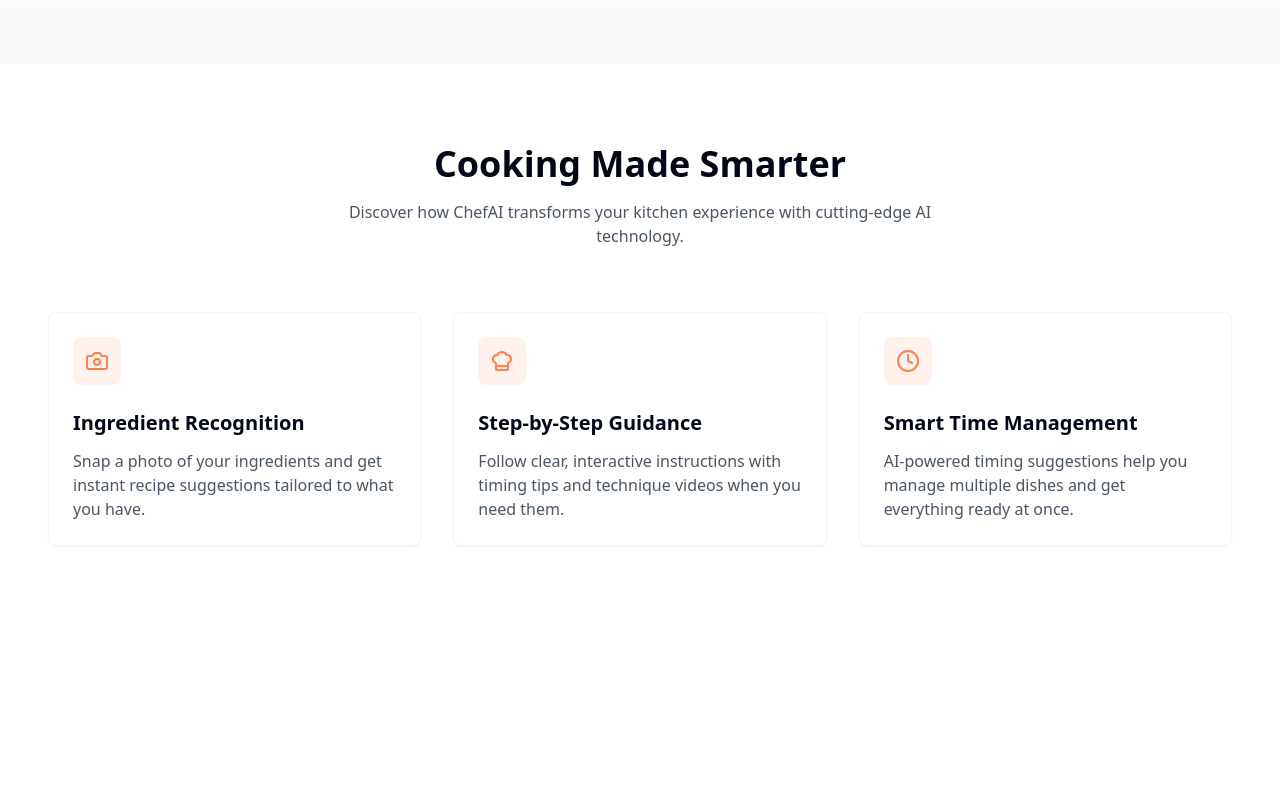
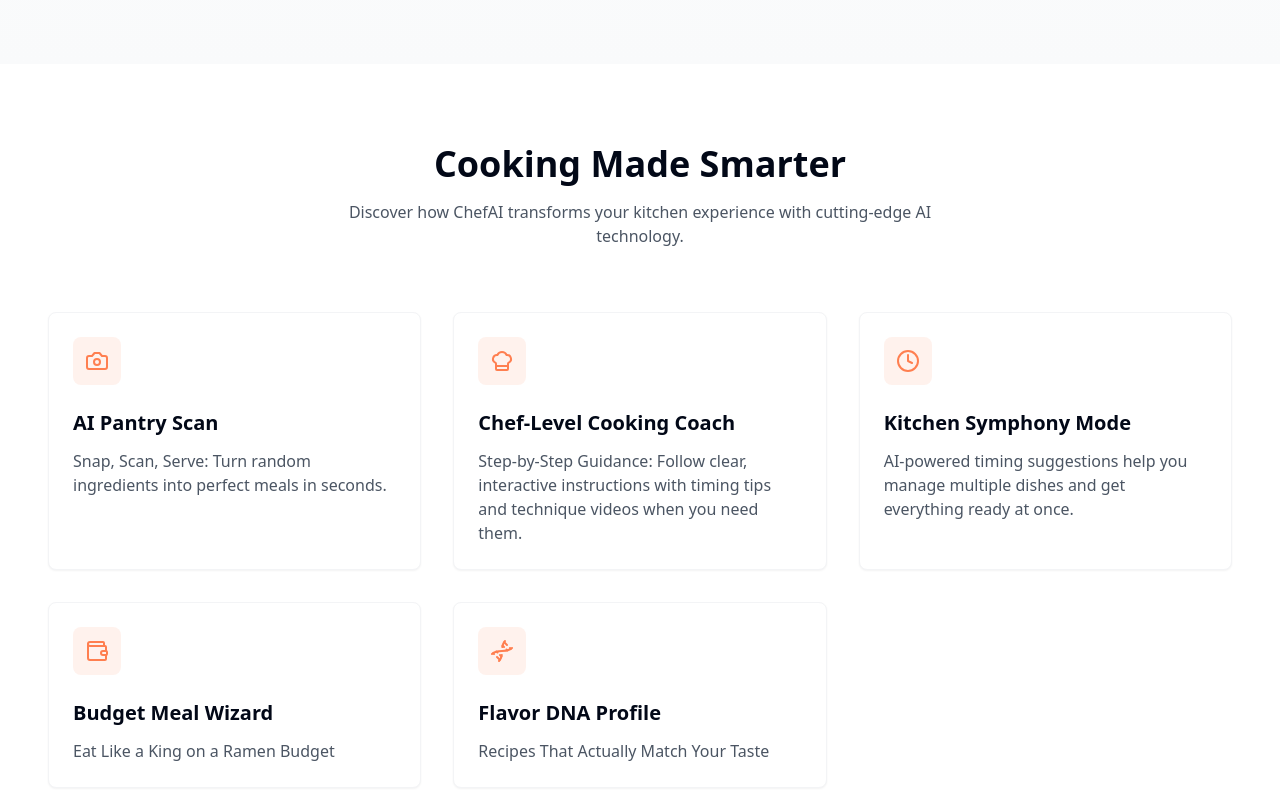
Before and after one commit to luizbastos08/chefai-gourmet-guide, a React (Vite) app: page / in a window 1280 px wide. Shown: the part 656-1456 px from the top of the page. Before the commit the page ends 1282 px from the top, so only its background shows below. Built offline with nearby package versions, Linux system fonts and the light colour scheme.

Commit message:
Update Features Section
Updated feature names and descriptions in the Features section. Added two new features: "AI Pantry Scan" and "Flavor DNA Profile".  Also added "Budget Meal Wizard" feature.

```diff
--- a/src/components/Features.tsx
+++ b/src/components/Features.tsx
@@ -1,23 +1,33 @@
 
 import React from 'react';
-import { Camera, Clock, ChefHat } from 'lucide-react';
+import { Camera, ChefHat, Clock, Wallet, Dna } from 'lucide-react';
 import { Card } from '@/components/ui/card';
 
 const features = [
   {
-    title: "Ingredient Recognition",
-    description: "Snap a photo of your ingredients and get instant recipe suggestions tailored to what you have.",
+    title: "AI Pantry Scan",
+    description: "Snap, Scan, Serve: Turn random ingredients into perfect meals in seconds.",
     icon: Camera,
   },
   {
-    title: "Step-by-Step Guidance",
-    description: "Follow clear, interactive instructions with timing tips and technique videos when you need them.",
+    title: "Chef-Level Cooking Coach",
+    description: "Step-by-Step Guidance: Follow clear, interactive instructions with timing tips and technique videos when you need them.",
     icon: ChefHat,
   },
   {
-    title: "Smart Time Management",
+    title: "Kitchen Symphony Mode",
     description: "AI-powered timing suggestions help you manage multiple dishes and get everything ready at once.",
     icon: Clock,
+  },
+  {
+    title: "Budget Meal Wizard",
+    description: "Eat Like a King on a Ramen Budget",
+    icon: Wallet,
+  },
+  {
+    title: "Flavor DNA Profile",
+    description: "Recipes That Actually Match Your Taste",
+    icon: Dna,
   },
 ];
 
```
